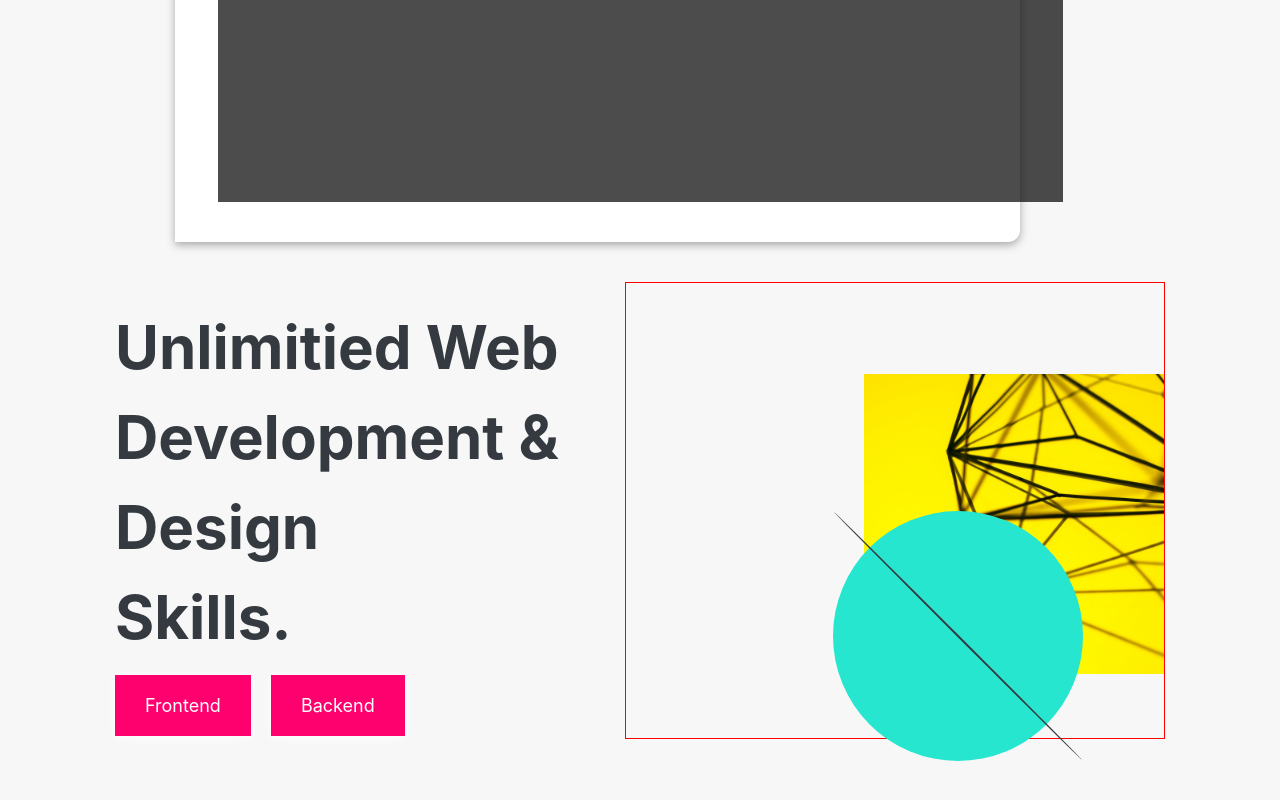
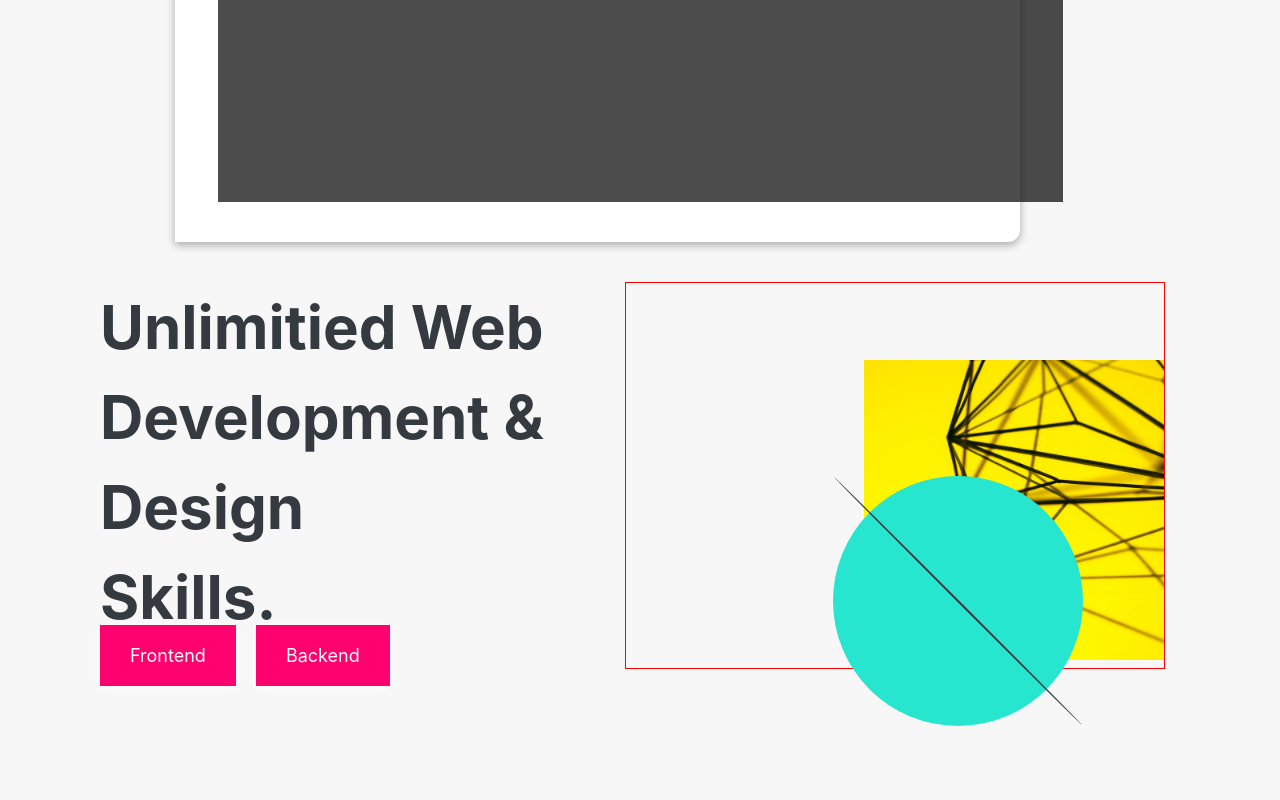
Before and after one commit to CopyDemon/Shengdesign_React, a React (Create React App) app in the folder shengdesign_react/: page / in a window 1280 px wide. Shown: the part 280-1080 px from the top of the page. Built offline with nearby package versions, Linux system fonts and the light colour scheme.

Commit message:
skills content area

```diff
--- a/shengdesign_react/src/pages/home/skills/design_element/design_element.js
+++ b/shengdesign_react/src/pages/home/skills/design_element/design_element.js
@@ -1,9 +1,10 @@
 import  React from 'react';
 
 //import css
-import classSelector from './design_element.module.css'
+import classSelector from './design_element.module.css';
 
-const skills_section_design_element = () =>{
+
+const Skills_section_design_element = () =>{
     return(
         <div className={`${classSelector.skills_desgin_element_container} col-lg-6 col-md-6 col-sm-12`}>
             <div className={`${classSelector.skills_design_element_square}`}></div>
@@ -14,4 +15,4 @@ const skills_section_design_element = () =>{
     )
 }
 
-export default skills_section_design_element;
+export default Skills_section_design_element;
--- a/shengdesign_react/src/pages/home/skills/skills.js
+++ b/shengdesign_react/src/pages/home/skills/skills.js
@@ -1,64 +1,18 @@
-import React, { useState } from 'react';
+import React from 'react';
 import {Container , Row} from 'react-bootstrap';
 
 //import script
 import DesignElement from './design_element/design_element';
+import SkillsMainContent from './skills_main_content/skills_main_content';
 //import css
 import mainClassSelector from '../../../main.module.css';
 import classSelector from './skills.module.css';
 const Skills = ( props ) =>{
-    const [skills_data, setSkills] = useState({
-        skills_title_text:['Unlimitied Web', 'Development & Design', 'Skills.'],
-        main_skills:['Frontend', 'Backend']
-    });
-
-    const main_skills = skills_data.main_skills;
-    const skills_tab = main_skills.map((item, index) => {
-        return <span className = {`${classSelector.home_skills_tab}`} key = {item + index}>{item}</span>
-    })
-
-    const skills_title_text = skills_data.skills_title_text;
-    console.log(skills_title_text)
-    const rendered_skills_title_text = skills_title_text.map((item, index) => {
-        return <p className={classSelector.skills_text} key={item + index}>{item}</p>
-    })
-
     return(
         <Container>
             <Row className={`col-lg-12 col-md-12 col-md-12`}>
-                <div className={`${classSelector.skills_content_main_container} col-lg-6 col-md-6 col-sm-12`}>
-                    <div className={`${classSelector.skills_text_container}`}>
-                        {rendered_skills_title_text}
-                    </div>
-                    <div className={`${classSelector.skills_tab_container}`}>
-                        {skills_tab}
-                    </div>
-                </div>
+                <SkillsMainContent />
                 <DesignElement />
-                {/* <div
-                    className = {
-                        `${mainClassSelector.justify_content_center}
-                        col-lg-12 col-md-12 col-sm-12`
-                    }
-                >
-                    <p className = {`${mainClassSelector.section_title}`}>Skills</p>
-                </div>
-
-
-                <div className={`${classSelector.skills_tab_outer_container} col-lg-5 col-md-5 col-sm-12`}>
-                    <div
-                        className = {
-                            `${mainClassSelector.justify_content_vertical}
-                            ${classSelector.skills_tab_inner_container}
-                            `
-                        }
-                    >
-                        {skills_tab}
-                    </div>
-                </div> */}
-                {/* <div className={`col-lg-12 col-md-12 col-sm-12`}>
-
-                </div> */}
             </Row>
         </Container>
     )
--- a/shengdesign_react/src/pages/home/skills/skills.module.css
+++ b/shengdesign_react/src/pages/home/skills/skills.module.css
@@ -9,57 +9,7 @@
     margin-bottom: 30px;
 }
 /*****************************/
-.skills_text{
-    font-size: 50px;
-    font-weight: bold;
-    color:var(--dark_blue);
-    margin-bottom: 0;
-}
 
-@media(min-width:1024px){
-    .skills_text{
-        font-size: 60px;
-    }
-}
-
-@media(min-width:600px){
-    .skills_textp{
-        font-size: 40px;
-    }
-}
-
-@media(max-width:600px){
-    .skills_text{
-        font-size: 30px;
-        text-align: center;
-    }
-}
 /*****************************/
 
 /*****************************/
-.skill_tab_container{
-
-}
-
-.skills_tab_inner_container{
-    position: absolute;
-    height: 100%;
-    width: 100%;
-}
-
-.home_skills_tab{
-    margin-bottom: 30px;
-    padding: 20px 30px;
-    margin-right: 20px;
-    background: var(--pink);
-    color: white;
-    font-size: 18px;
-    box-shadow: var(--pink_bg_shadow_light);
-    transition: .5s ease-in-out;
-}
-
-.home_skills_tab:hover{
-    cursor: pointer;
-    box-shadow: var(--pink_bg_shadow_dark);
-    border-radius: 8px;
-}
--- /dev/null
+++ b/shengdesign_react/src/pages/home/skills/skills_main_content/skills_main_content.js
@@ -0,0 +1,35 @@
+import React, { useState } from 'react';
+
+//import css
+import classSelector from './skills_main_content.module.css';
+
+const Skills_main_content = (props) => {
+    const [skills_main_content_data, setSkills] = useState({
+        skills_title_text:['Unlimitied Web', 'Development & Design', 'Skills.'],
+        main_skills:['Frontend', 'Backend']
+    });
+    //map content
+    const skills_title_text = skills_main_content_data.skills_title_text;
+    const rendered_skills_title_text = skills_title_text.map((item, index) => {
+        return <p className={classSelector.skills_text} key={item + index}>{item}</p>
+    })
+
+    //map button
+    const main_skills = skills_main_content_data.main_skills;
+    const skills_tab = main_skills.map((item, index) => {
+        return <span className = {`${classSelector.home_skills_tab}`} key = {item + index}>{item}</span>
+    })
+
+    return(
+        <div className={`${classSelector.skills_content_main_container} col-lg-6 col-md-6 col-sm-12`}>
+            <div className={`${classSelector.skills_text_container}`}>
+                {rendered_skills_title_text}
+            </div>
+            <div className={`${classSelector.skills_tab_container}`}>
+                {skills_tab}
+            </div>
+        </div>
+    )
+}
+
+export default Skills_main_content;
--- /dev/null
+++ b/shengdesign_react/src/pages/home/skills/skills_main_content/skills_main_content.module.css
@@ -0,0 +1,54 @@
+.skills_text{
+    font-size: 50px;
+    font-weight: bold;
+    color:var(--dark_blue);
+    margin-bottom: 0;
+}
+
+@media(min-width:1024px){
+    .skills_text{
+        font-size: 60px;
+    }
+}
+
+@media(min-width:600px){
+    .skills_textp{
+        font-size: 40px;
+    }
+}
+
+@media(max-width:600px){
+    .skills_text{
+        font-size: 30px;
+        text-align: center;
+    }
+}
+
+/******************************/
+
+.skill_tab_container{
+
+}
+
+.skills_tab_inner_container{
+    position: absolute;
+    height: 100%;
+    width: 100%;
+}
+
+.home_skills_tab{
+    margin-bottom: 30px;
+    padding: 20px 30px;
+    margin-right: 20px;
+    background: var(--pink);
+    color: white;
+    font-size: 18px;
+    box-shadow: var(--pink_bg_shadow_light);
+    transition: .5s ease-in-out;
+}
+
+.home_skills_tab:hover{
+    cursor: pointer;
+    box-shadow: var(--pink_bg_shadow_dark);
+    border-radius: 8px;
+}
```
